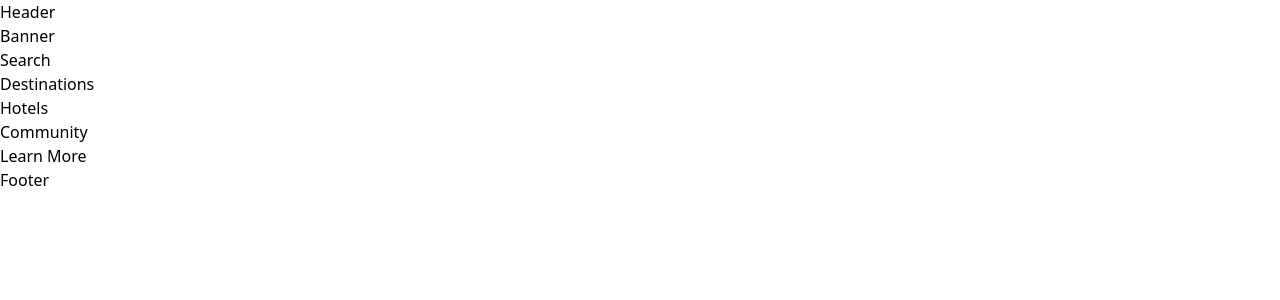
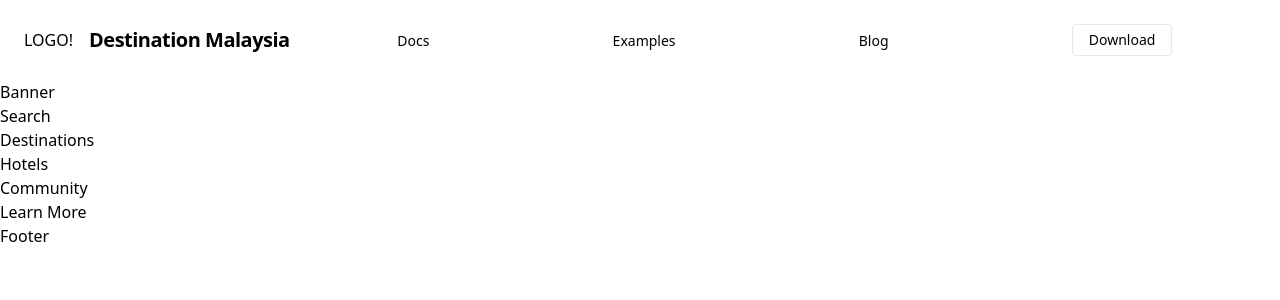
Before and after one commit to aaronmyatt/destination-malaysia, a Nuxt app: page / in a window 1280 px wide. Shown: the top 300 px of the page. Built offline with nearby package versions, Linux system fonts and the light colour scheme.

Commit message:
implements a basic navbar

```diff
--- a/components/sections/Header.vue
+++ b/components/sections/Header.vue
@@ -1,10 +1,62 @@
 <template>
-  <h1>Header</h1>
+  <nav class="flex items-center justify-between flex-wrap md:flex-no-wrap p-6">
+    <div class="flex items-center flex-shrink-0 mr-6">
+      <span class="pr-4">LOGO!</span>
+      <span class="font-semibold text-xl tracking-tight">
+        Destination Malaysia
+      </span>
+    </div>
+    <div class="block md:hidden">
+      <button
+        @click="mobileNavbarToggle"
+        class="flex items-center px-3 py-2 border rounded"
+      >
+        <svg
+          class="fill-current h-3 w-3"
+          viewBox="0 0 20 20"
+          xmlns="http://www.w3.org/2000/svg"
+        >
+          <title>Menu</title>
+          <path d="M0 3h20v2H0V3zm0 6h20v2H0V9zm0 6h20v2H0v-2z" />
+        </svg>
+      </button>
+    </div>
+    <div
+      :class="{ hidden: mobileNavbarHidden }"
+      class="w-full block flex-grow md:flex md:items-center md:justify-around"
+    >
+      <div v-for="links in ['Docs', 'Examples', 'Blog']" class="text-sm">
+        <a
+          class="block mt-4 lg:inline-block md:mt-0 mr-4"
+          href="#responsive-header"
+        >
+          {{ links }}
+        </a>
+      </div>
+      <div>
+        <a
+          class="inline-block text-sm px-4 py-2 leading-none border rounded mt-4 md:mt-0"
+          href="#"
+          >Download</a
+        >
+      </div>
+    </div>
+  </nav>
 </template>
 
 <script>
 export default {
-  name: 'Header'
+  name: 'Header',
+  data() {
+    return {
+      mobileNavbarHidden: true
+    }
+  },
+  methods: {
+    mobileNavbarToggle() {
+      this.mobileNavbarHidden = !this.mobileNavbarHidden
+    }
+  }
 }
 </script>
 
```
